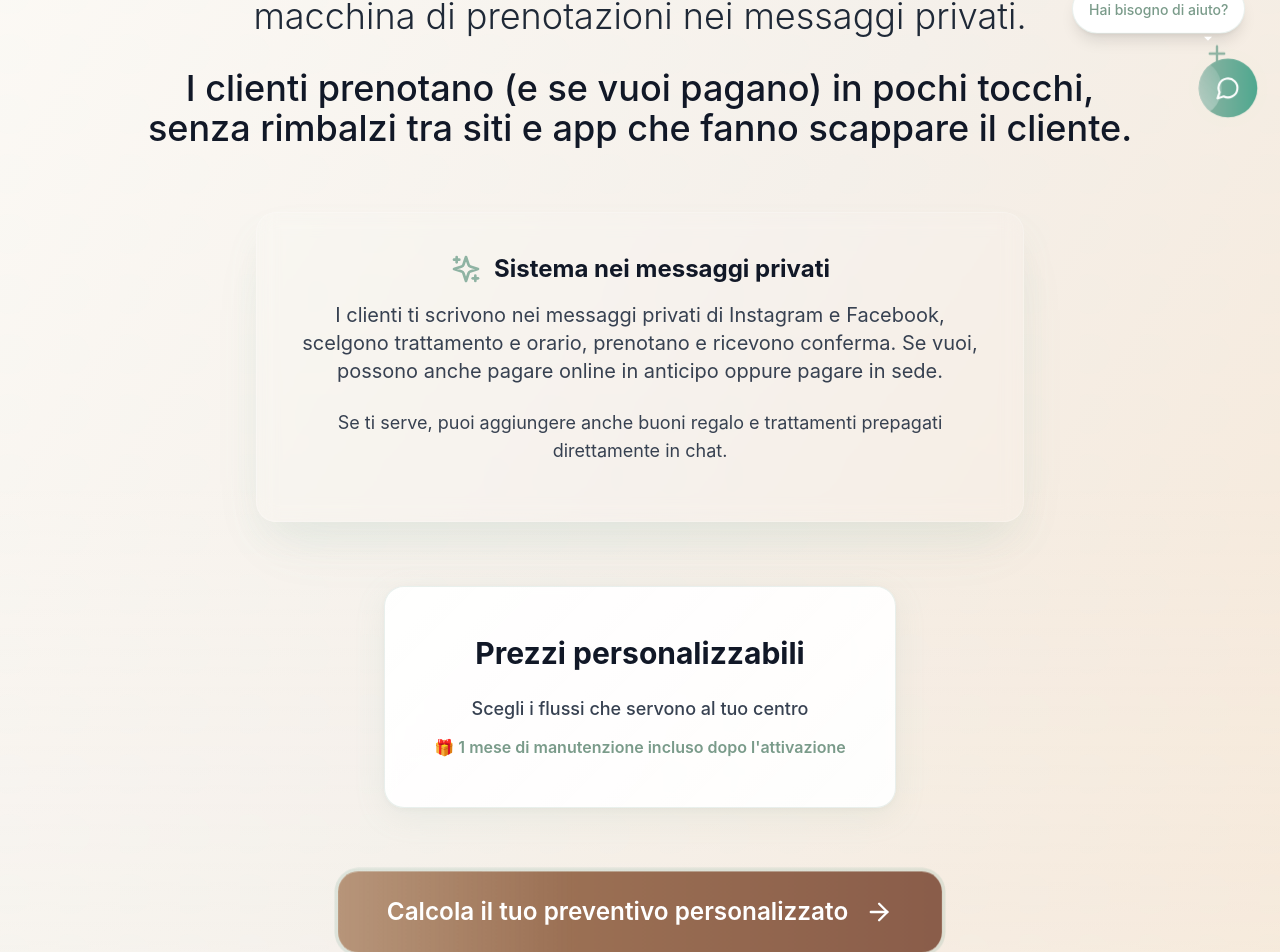
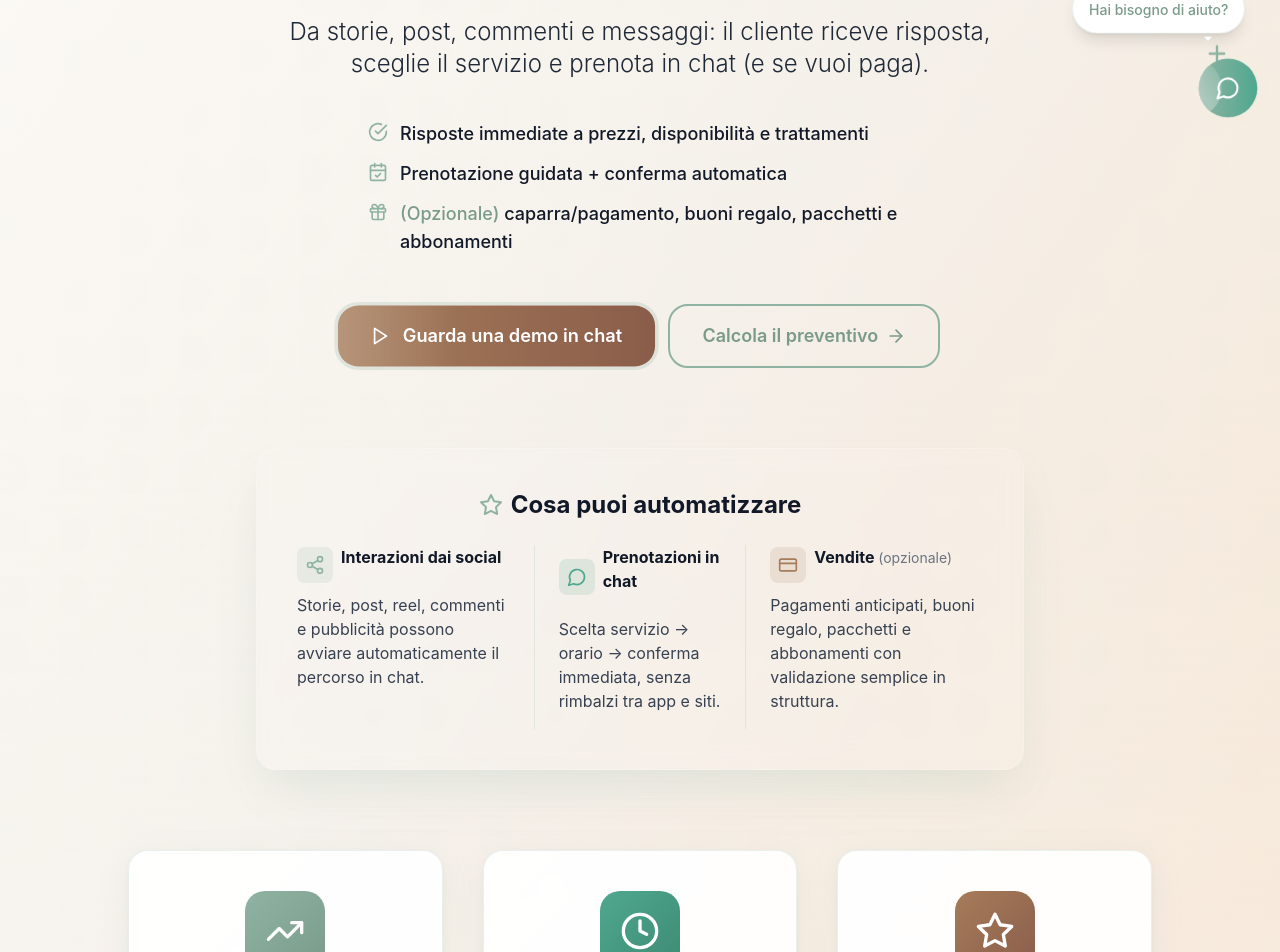
Before and after one commit to ronza99/SocialFlow-Wellness, a React (Vite) app: page / in a window 1280 px wide. Shown: the part 660-1612 px from the top of the page. Built offline with nearby package versions, Linux system fonts and the light colour scheme.

Commit message:
Updated Hero.tsx

```diff
--- a/src/components/Hero.tsx
+++ b/src/components/Hero.tsx
@@ -1,5 +1,5 @@
 import React from 'react';
-import { ArrowRight, Clock, TrendingUp, Star, Sparkles } from 'lucide-react';
+import { ArrowRight, Clock, TrendingUp, Star, CheckCircle, MessageCircle, CreditCard, Share2, CalendarCheck, Gift, Play } from 'lucide-react';
 import { useNavigate, useLocation } from 'react-router-dom';
 import { scrollToPricingSection } from '../utils/navigation';
 import Logo from './Logo';
@@ -12,91 +12,139 @@ const Hero = () => {
     scrollToPricingSection(location.pathname, navigate);
   };
 
+  const scrollToDemo = () => {
+    if (location.pathname !== '/come-funziona') {
+      navigate('/come-funziona');
+      setTimeout(() => {
+        const el = document.getElementById('video-demo');
+        if (el) el.scrollIntoView({ behavior: 'smooth', block: 'start' });
+      }, 400);
+    } else {
+      const el = document.getElementById('video-demo');
+      if (el) el.scrollIntoView({ behavior: 'smooth', block: 'start' });
+    }
+  };
+
   return (
     <section className="relative overflow-hidden min-h-screen">
-      {/* Enhanced background with organic patterns */}
       <div className="absolute inset-0 bg-gradient-to-br from-cream-white via-warm-sand to-soft-apricot">
-        {/* Organic floating shapes */}
         <div className="absolute top-20 left-10 w-32 h-32 bg-sage-green/10 organic-blob float opacity-60"></div>
         <div className="absolute top-40 right-20 w-24 h-24 bg-misty-teal/10 organic-blob-2 float-delayed opacity-40"></div>
         <div className="absolute bottom-32 left-1/4 w-40 h-40 bg-mocha-mousse/8 organic-blob float opacity-50"></div>
-
-        {/* Subtle pattern overlay */}
         <div className="absolute inset-0 bg-organic-pattern opacity-30"></div>
-
-        {/* Gradient overlay for depth */}
         <div className="absolute inset-0 bg-gradient-to-b from-transparent via-transparent to-white/20"></div>
       </div>
 
       <div className="relative max-w-7xl mx-auto mobile-spacing py-16 sm:py-24 lg:py-32">
         <div className="text-center">
-          {/* Logo integrato perfettamente */}
           <div className="flex flex-col items-center justify-center mb-8 sm:mb-12 animate-fade-in">
             <div className="mb-6">
               <Logo size="xl" variant="transparent" />
             </div>
           </div>
 
-          {/* Enhanced main heading with better typography */}
-          <div className="mb-8 sm:mb-12 animate-fade-in-up">
-            <h2 className="text-3xl sm:text-4xl md:text-5xl lg:text-6xl xl:text-7xl font-sans font-black text-high-contrast mb-6 sm:mb-8 leading-tight px-4">
-              Più prenotazioni,<br />
-              <span className="relative">
-                <span className="gradient-text">meno buchi in agenda</span>
+          {/* Titolo */}
+          <div className="mb-6 sm:mb-8 animate-fade-in-up">
+            <h1 className="text-3xl sm:text-4xl md:text-5xl lg:text-6xl xl:text-7xl font-sans font-black text-high-contrast leading-tight px-4">
+              DM intasati?<br />
+              <span className="relative inline-block mt-1">
+                <span className="gradient-text">Trasforma i social in prenotazioni automatiche</span>
                 <div className="absolute -bottom-2 left-0 right-0 h-1 bg-gradient-to-r from-sage-green via-misty-teal to-mocha-mousse rounded-full opacity-60"></div>
               </span>
-            </h2>
+            </h1>
           </div>
 
-          {/* Enhanced subtitle with better spacing */}
-          <div className="mb-12 sm:mb-16 animate-fade-in-up" style={{ animationDelay: '0.2s' }}>
-            <p className="text-xl sm:text-2xl md:text-3xl lg:text-4xl text-medium-contrast leading-relaxed font-light max-w-5xl mx-auto mb-6 sm:mb-8 px-4">
-              Un sistema che trasforma Instagram e Facebook in una macchina di prenotazioni nei messaggi privati.
-            </p>
-            <p className="text-xl sm:text-2xl md:text-3xl lg:text-4xl text-high-contrast font-medium max-w-5xl mx-auto leading-relaxed px-4">
-              I clienti prenotano (e se vuoi pagano) in pochi tocchi, senza rimbalzi tra siti e app che fanno scappare il cliente.
+          {/* Sottotitolo */}
+          <div className="mb-8 sm:mb-10 animate-fade-in-up px-4" style={{ animationDelay: '0.15s' }}>
+            <p className="text-lg sm:text-xl md:text-2xl text-medium-contrast leading-relaxed font-light max-w-3xl mx-auto">
+              Da storie, post, commenti e messaggi: il cliente riceve risposta, sceglie il servizio e prenota in chat (e se vuoi paga).
             </p>
           </div>
 
-          {/* Enhanced demo info with glassmorphism */}
-          <div className="glass rounded-wellness p-6 sm:p-8 md:p-10 max-w-3xl mx-auto mb-12 sm:mb-16 shadow-organic-lg animate-fade-in-up mx-4" style={{ animationDelay: '0.4s' }}>
-            <div className="flex items-center justify-center mb-4">
-              <Sparkles className="w-8 h-8 text-sage-green mr-3" />
-              <span className="text-xl sm:text-2xl font-serif font-bold text-high-contrast">Sistema nei messaggi privati</span>
-            </div>
-            <p className="text-base sm:text-lg md:text-xl text-readable leading-relaxed mb-4 sm:mb-6">
-              I clienti ti scrivono nei messaggi privati di Instagram e Facebook, scelgono trattamento e orario, prenotano e ricevono conferma. Se vuoi, possono anche pagare online in anticipo oppure pagare in sede.
-            </p>
-            <p className="text-sm sm:text-base md:text-lg text-readable leading-relaxed">
-              Se ti serve, puoi aggiungere anche buoni regalo e trattamenti prepagati direttamente in chat.
-            </p>
+          {/* Bullet */}
+          <div className="mb-10 sm:mb-12 animate-fade-in-up max-w-xl mx-auto px-4" style={{ animationDelay: '0.25s' }}>
+            <ul className="space-y-3 text-left">
+              <li className="flex items-start gap-3">
+                <CheckCircle className="w-5 h-5 text-sage-green flex-shrink-0 mt-0.5" />
+                <span className="text-base sm:text-lg text-high-contrast font-medium">Risposte immediate a prezzi, disponibilità e trattamenti</span>
+              </li>
+              <li className="flex items-start gap-3">
+                <CalendarCheck className="w-5 h-5 text-sage-green flex-shrink-0 mt-0.5" />
+                <span className="text-base sm:text-lg text-high-contrast font-medium">Prenotazione guidata + conferma automatica</span>
+              </li>
+              <li className="flex items-start gap-3">
+                <Gift className="w-5 h-5 text-sage-green flex-shrink-0 mt-0.5" />
+                <span className="text-base sm:text-lg text-high-contrast font-medium">
+                  <span className="text-sage-green-dark">(Opzionale)</span> caparra/pagamento, buoni regalo, pacchetti e abbonamenti
+                </span>
+              </li>
+            </ul>
           </div>
 
-          {/* Enhanced pricing teaser with fixed number clipping */}
-          <div className="wellness-card p-6 sm:p-8 md:p-12 max-w-lg mx-auto mb-12 sm:mb-16 hover-lift animate-fade-in-up mx-4" style={{ animationDelay: '0.6s' }}>
-            <div className="text-high-contrast">
-              <div className="text-xl sm:text-2xl md:text-3xl text-high-contrast mb-4 sm:mb-6 font-bold">Prezzi personalizzabili</div>
-              <div className="text-base sm:text-lg text-readable font-medium mb-3">Scegli i flussi che servono al tuo centro</div>
-              <div className="text-sm sm:text-base text-sage-green-dark font-semibold">🎁 1 mese di manutenzione incluso dopo l'attivazione</div>
+          {/* CTA affiancati */}
+          <div className="flex flex-col sm:flex-row items-center justify-center gap-4 mb-16 sm:mb-20 animate-fade-in-up px-4" style={{ animationDelay: '0.35s' }}>
+            <button
+              onClick={scrollToDemo}
+              className="w-full sm:w-auto wellness-button text-base sm:text-lg group px-8 py-4 flex items-center justify-center gap-3 animate-pulse-subtle relative overflow-hidden"
+            >
+              <Play className="w-5 h-5 flex-shrink-0" />
+              Guarda una demo in chat
+              <span className="absolute inset-0 bg-gradient-to-r from-transparent via-white/25 to-transparent" style={{animation: 'shimmer 3s ease-in-out infinite'}}></span>
+            </button>
+            <button
+              onClick={scrollToPricing}
+              className="w-full sm:w-auto border-2 border-sage-green text-sage-green-dark font-semibold text-base sm:text-lg px-8 py-4 rounded-wellness hover:bg-sage-green/10 transition-all duration-200 flex items-center justify-center gap-2 group"
+            >
+              Calcola il preventivo
+              <ArrowRight className="w-5 h-5 group-hover:translate-x-1 transition-transform duration-200" />
+            </button>
+          </div>
+
+          {/* Card cosa puoi automatizzare */}
+          <div className="glass rounded-wellness p-6 sm:p-8 md:p-10 max-w-3xl mx-auto mb-16 sm:mb-20 shadow-organic-lg animate-fade-in-up mx-4" style={{ animationDelay: '0.45s' }}>
+            <h2 className="text-xl sm:text-2xl font-serif font-bold text-high-contrast mb-6 flex items-center justify-center gap-2">
+              <Star className="w-6 h-6 text-sage-green" />
+              Cosa puoi automatizzare
+            </h2>
+            <div className="grid grid-cols-1 md:grid-cols-3 gap-6">
+              <div className="text-left">
+                <div className="flex items-center gap-2 mb-2">
+                  <div className="bg-sage-green/15 rounded-lg p-2">
+                    <Share2 className="w-5 h-5 text-sage-green" />
+                  </div>
+                  <h3 className="font-bold text-gray-900 text-base">Interazioni dai social</h3>
+                </div>
+                <p className="text-sm sm:text-base text-readable leading-relaxed">
+                  Storie, post, reel, commenti e pubblicità possono avviare automaticamente il percorso in chat.
+                </p>
+              </div>
+              <div className="text-left md:border-l md:border-r border-sage-green/20 md:px-6">
+                <div className="flex items-center gap-2 mb-2">
+                  <div className="bg-misty-teal/15 rounded-lg p-2">
+                    <MessageCircle className="w-5 h-5 text-misty-teal" />
+                  </div>
+                  <h3 className="font-bold text-gray-900 text-base">Prenotazioni in chat</h3>
+                </div>
+                <p className="text-sm sm:text-base text-readable leading-relaxed">
+                  Scelta servizio → orario → conferma immediata, senza rimbalzi tra app e siti.
+                </p>
+              </div>
+              <div className="text-left">
+                <div className="flex items-center gap-2 mb-2">
+                  <div className="bg-mocha-mousse/15 rounded-lg p-2">
+                    <CreditCard className="w-5 h-5 text-mocha-mousse" />
+                  </div>
+                  <h3 className="font-bold text-gray-900 text-base">Vendite <span className="text-gray-500 font-normal text-sm">(opzionale)</span></h3>
+                </div>
+                <p className="text-sm sm:text-base text-readable leading-relaxed">
+                  Pagamenti anticipati, buoni regalo, pacchetti e abbonamenti con validazione semplice in struttura.
+                </p>
+              </div>
             </div>
           </div>
 
-          {/* Enhanced CTA with better animation */}
-          <div className="space-y-6 mb-16 sm:mb-20 animate-fade-in-up" style={{ animationDelay: '0.8s' }}>
-            <button
-              onClick={scrollToPricing}
-              className="wellness-button text-xl sm:text-2xl group w-full sm:w-auto px-12 py-6 animate-pulse-subtle relative overflow-hidden"
-            >
-              <span className="flex items-center justify-center relative z-10">
-                Calcola il tuo preventivo personalizzato
-                <ArrowRight className="ml-4 w-6 h-6 sm:w-7 sm:h-7 group-hover:translate-x-2 transition-transform duration-300" />
-              </span>
-              <span className="absolute inset-0 bg-gradient-to-r from-transparent via-white/25 to-transparent" style={{animation: 'shimmer 3s ease-in-out infinite'}}></span>
-            </button>
-          </div>
-
-          {/* Enhanced social proof stats with better visual design */}
-          <div className="grid grid-cols-1 sm:grid-cols-3 gap-8 sm:gap-10 max-w-5xl mx-auto animate-fade-in-up" style={{ animationDelay: '1s' }}>
+          {/* Stat cards */}
+          <div className="grid grid-cols-1 sm:grid-cols-3 gap-8 sm:gap-10 max-w-5xl mx-auto animate-fade-in-up" style={{ animationDelay: '0.6s' }}>
             <div className="wellness-card p-8 sm:p-10 hover-lift group">
               <div className="flex flex-col items-center justify-center mb-4 sm:mb-6">
                 <div className="bg-gradient-to-br from-sage-green to-sage-green-dark w-16 h-16 sm:w-20 sm:h-20 rounded-wellness flex items-center justify-center mb-4 group-hover:scale-110 transition-transform duration-300">
@@ -130,8 +178,8 @@ const Hero = () => {
         </div>
       </div>
 
-      {/* Enhanced sticky CTA mobile */}
-      <div className="fixed bottom-0 left-0 right-0 glass-dark backdrop-blur-lg border-t border-white/20 p-4 z-50 sm:hidden">
+      {/* Sticky CTA mobile */}
+      <div className="fixed bottom-0 left-0 right-0 glass-dark backdrop-blur-lg border-t border-white/20 p-4 z-40 sm:hidden">
         <button
           onClick={scrollToPricing}
           className="w-full wellness-button text-base font-semibold animate-pulse-subtle"
```
